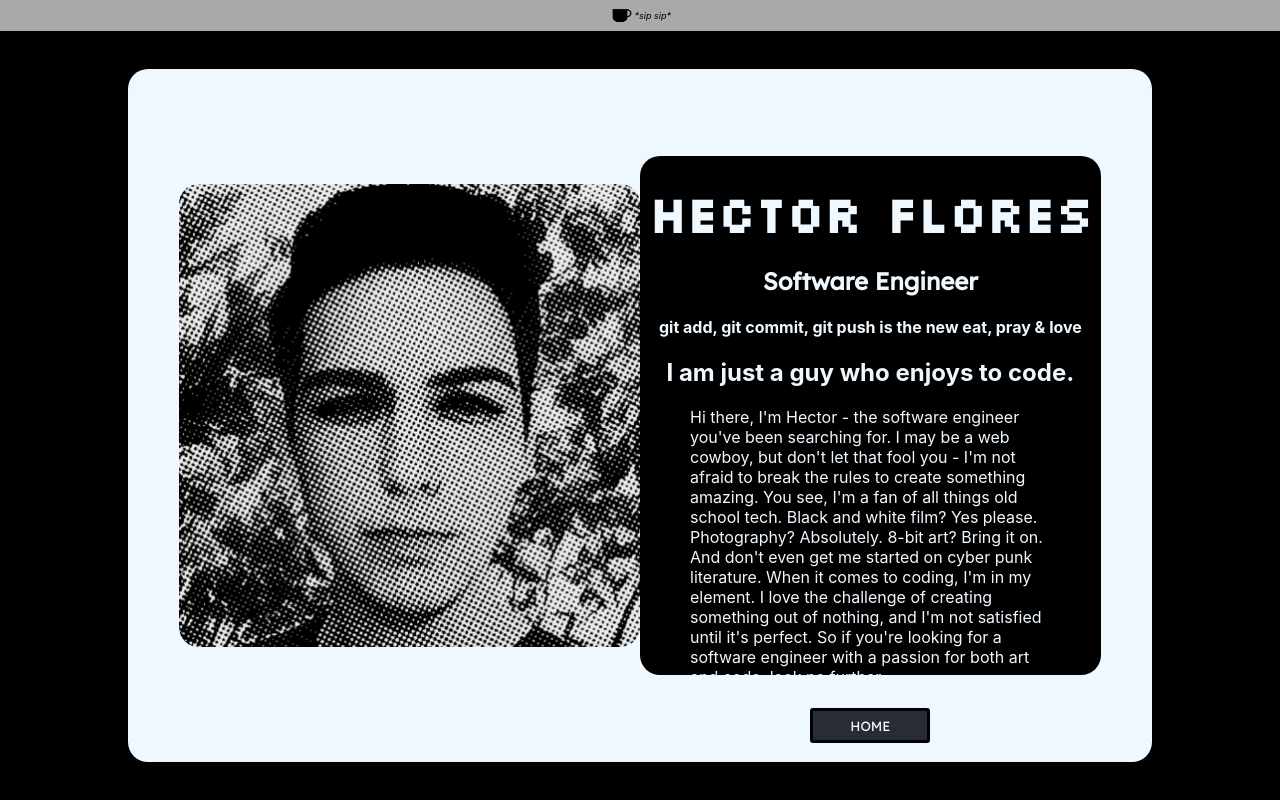
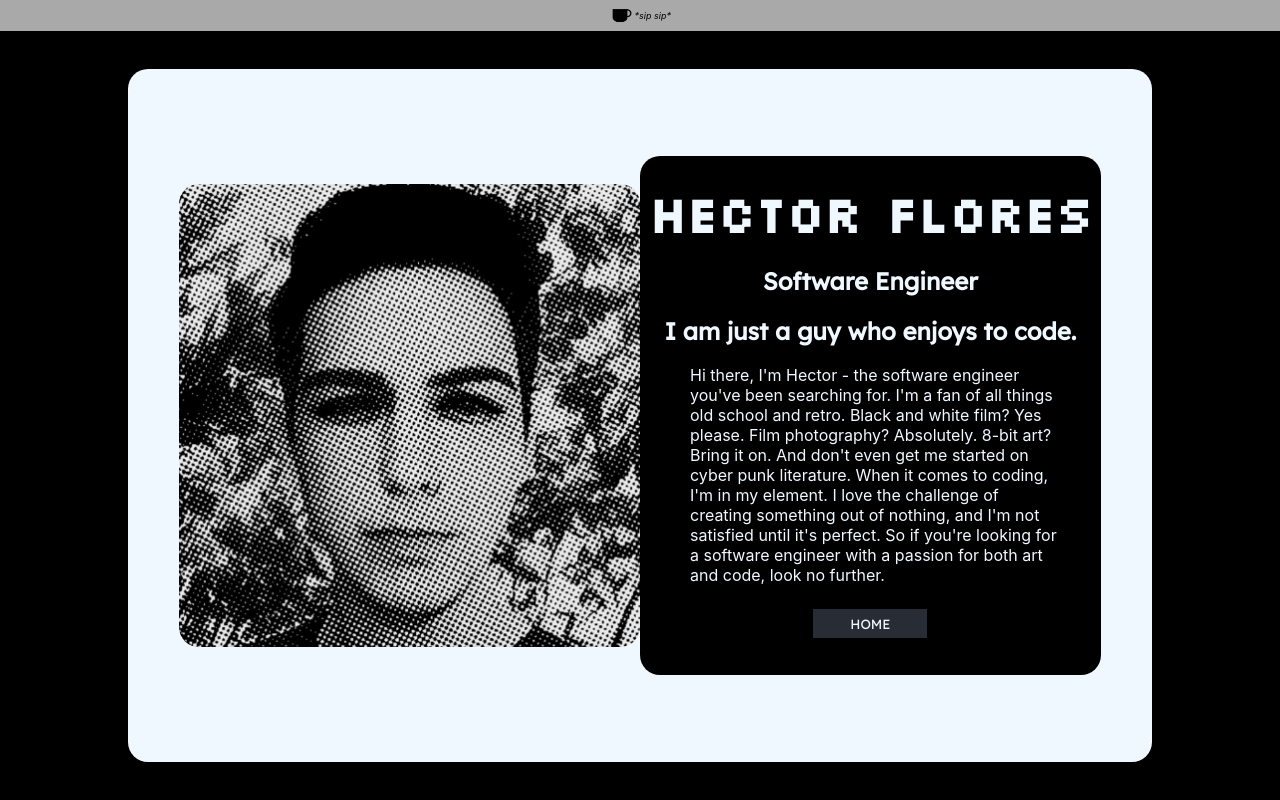
Before and after one commit to hekmaflo/my-portfolio, a React (Create React App) app in the folder my-portfolio/: page /about in a window 1280 px wide. Built offline with nearby package versions, Linux system fonts and the light colour scheme.

Commit message:
changed about me

```diff
--- a/my-portfolio/src/components/AboutMe.jsx
+++ b/my-portfolio/src/components/AboutMe.jsx
@@ -36,7 +36,7 @@ const AboutMe = () => {
       </div>
       <div className="contain">
         <img className="profile-pic" src={me1} alt="mypic" />
-        <h4>git add, git commit, git pull is the new eat, pray & love</h4>
+        <h4>git add, git commit, & git push is the new eat, pray & love</h4>
       </div>
     </div>
   );
--- a/my-portfolio/src/components/CompleteAbout.jsx
+++ b/my-portfolio/src/components/CompleteAbout.jsx
@@ -11,16 +11,14 @@ const CompleteAbout = () => {
         <div className="right-about-card">
           <h1 className="about-me-name">HECTOR FLORES</h1>
           <h2 className="google-font">Software Engineer</h2>
-          <h4>git add, git commit, git push is the new eat, pray & love</h4>
-          <h2>I am just a guy who enjoys to code.</h2>
+          {/* <h4>git add, git commit, git push is the new eat, pray & love</h4> */}
+          <h2 className="google-font">I am just a guy who enjoys to code.</h2>
           <p className="right-description">
             Hi there, I'm Hector - the software engineer you've been searching
-            for. I may be a web cowboy, but don't let that fool you - I'm not
-            afraid to break the rules to create something amazing. You see, I'm
-            a fan of all things old school tech. Black and white film? Yes
-            please. Photography? Absolutely. 8-bit art? Bring it on. And don't
-            even get me started on cyber punk literature. When it comes to
-            coding, I'm in my element. I love the challenge of creating
+            for. I'm a fan of all things old school and retro. Black and white
+            film? Yes please. Film photography? Absolutely. 8-bit art? Bring it
+            on. And don't even get me started on cyber punk literature. When it
+            comes to coding, I'm in my element. I love the challenge of creating
             something out of nothing, and I'm not satisfied until it's perfect.
             So if you're looking for a software engineer with a passion for both
             art and code, look no further.
```
